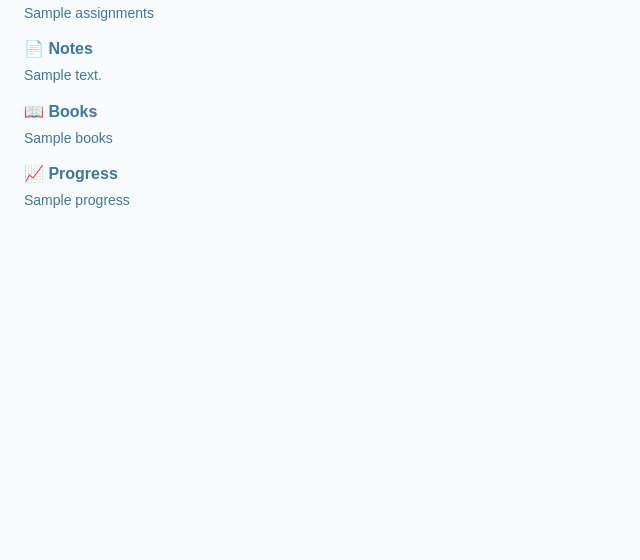
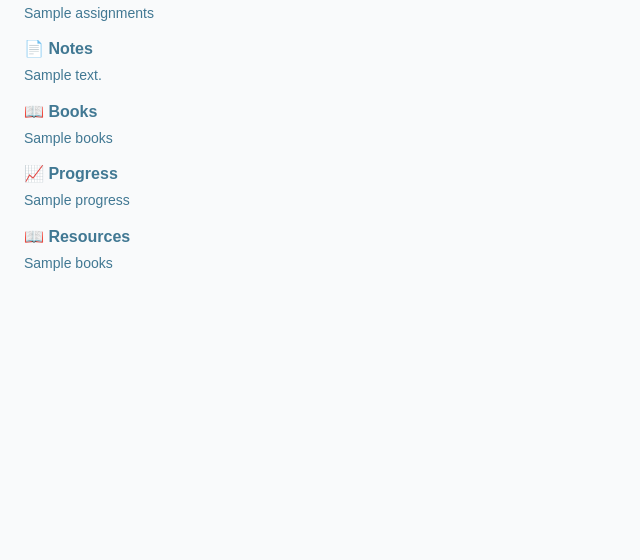
Before and after one commit to Dilshada101/SmartStudy, a Django app: template StudyPortal/templates/admin/custom_dashboard.html in a window 1280 px wide. Shown: the part 223-783 px from the top of the page, without its empty margins (0-640 px from the left). Run offline with Django 5.2, Linux system fonts and the light colour scheme; tables that the repository leaves empty hold one stand-in row (values such as "Sample post"); the template is opened without the code that fills it: values that come from a table or form of the project are taken from there, most other values are stand-ins (such as "Sample title", 1, 10 or a date in 2020); parts of the project's set-up code (start-up, migrations or seed data) failed here and were passed over.

Commit message:
modified

```diff
--- a/StudyPortal/templates/admin/custom_dashboard.html
+++ b/StudyPortal/templates/admin/custom_dashboard.html
@@ -16,78 +16,83 @@
         {% if "Admin" in user_groups %}
             <!-- ADMIN DASHBOARD CARDS -->
             <a href="{% url 'admin_assignment_dashboard' %}" class="bg-white rounded-xl p-4 shadow-sm hover:shadow-md transition transform hover:-translate-y-1 cursor-pointer">
-                <h2 class="text-sm font-semibold text-gray-700">📝 Assignments</h2>
+                <h2 class="text-lg font-semibold text-gray-700">📝 Assignments</h2>
                 <p class="text-2xl font-bold text-purple-600 mt-1">{{ stats.assignments }}</p>
             </a>
 
             <a href="{% url 'admin_notes_dashboard' %}" class="bg-white rounded-xl p-4 shadow-sm hover:shadow-md transition transform hover:-translate-y-1 cursor-pointer">
-                <h2 class="text-sm font-semibold text-gray-700">📄 Notes</h2>
+                <h2 class="text-lg font-semibold text-gray-700">📄 Notes</h2>
                 <p class="text-2xl font-bold text-blue-600 mt-1">{{ stats.notes }}</p>
             </a>
 
             <a href="{% url 'admin_course_dashboard' %}" class="bg-white rounded-xl p-4 shadow-sm hover:shadow-md transition transform hover:-translate-y-1 cursor-pointer">
-                <h2 class="text-sm font-semibold text-gray-700">📚 Courses</h2>
+                <h2 class="text-lg font-semibold text-gray-700">📚 Courses</h2>
                 <p class="text-2xl font-bold text-green-600 mt-1">{{ stats.courses }}</p>
             </a>
 
             <a href="{% url 'admin_resources_dashboard' %}" class="bg-white rounded-xl p-4 shadow-sm hover:shadow-md transition transform hover:-translate-y-1 cursor-pointer">
-                <h2 class="text-sm font-semibold text-gray-700">📖 Resources</h2>
+                <h2 class="text-lg font-semibold text-gray-700">📖 Resources</h2>
                 <p class="text-2xl font-bold text-indigo-600 mt-1">{{ stats.books }}</p>
             </a>
 
             <a href="{% url 'admin_progress_dashboard' %}" class="bg-white rounded-xl p-4 shadow-sm hover:shadow-md transition transform hover:-translate-y-1 cursor-pointer">
-                <h2 class="text-sm font-semibold text-gray-700">📈 Progress</h2>
+                <h2 class="text-lg font-semibold text-gray-700">📈 Progress</h2>
                 <p class="text-2xl font-bold text-green-600 mt-1">{{ stats.progress }}</p>
             </a>
 
             <a href="{% url 'admin_user_dashboard' %}" class="bg-white shadow-lg rounded-2xl p-6 hover:shadow-xl transition">
                 <h2 class="text-lg font-semibold text-gray-700"> 👤Users</h2>
-                <p class="text-4xl font-bold text-green-600 mt-2">{{ stats.users }}</p>
+                <p class="text-2xl font-bold text-green-600 mt-2">{{ stats.users }}</p>
             </a>
 
         {% elif "Teacher" in user_groups %}
             <!-- TEACHER DASHBOARD CARDS -->
             <a href="#" class="bg-white rounded-xl p-4 shadow-sm hover:shadow-md transition transform hover:-translate-y-1 cursor-pointer">
-                <h2 class="text-sm font-semibold text-gray-700">📊 Overall Stats</h2>
+                <h2 class="text-lg font-semibold text-gray-700">📊 Overall Stats</h2>
                 <p class="text-2xl font-bold text-indigo-600 mt-1">{{ stats.overall }}</p>
             </a>
 
             <a href="#" class="bg-white rounded-xl p-4 shadow-sm hover:shadow-md transition transform hover:-translate-y-1 cursor-pointer">
-                <h2 class="text-sm font-semibold text-gray-700">📝 Assigned Tasks</h2>
+                <h2 class="text-lg font-semibold text-gray-700">📝 Assigned Tasks</h2>
                 <p class="text-2xl font-bold text-purple-600 mt-1">{{ assigned_tasks|length }}</p>
             </a>
 
             <a href="#" class="bg-white rounded-xl p-4 shadow-sm hover:shadow-md transition transform hover:-translate-y-1 cursor-pointer">
-                <h2 class="text-sm font-semibold text-gray-700">📄 Notes</h2>
+                <h2 class="text-lg font-semibold text-gray-700">📄 Notes</h2>
                 <p class="text-2xl font-bold text-blue-600 mt-1">{{ add_note|length }}</p>
             </a>
 
             <a href="#" class="bg-white rounded-xl p-4 shadow-sm hover:shadow-md transition transform hover:-translate-y-1 cursor-pointer">
-                <h2 class="text-sm font-semibold text-gray-700">📈 Progress</h2>
+                <h2 class="text-lg font-semibold text-gray-700">📈 Progress</h2>
                 <p class="text-2xl font-bold text-green-600 mt-1">{{ progress|length }}</p>
             </a>
 
         {% else %}
             <!-- STUDENT DASHBOARD CARDS -->
             <a href="{% url 'admin_assignment_dashboard' %}" class="bg-white rounded-xl p-4 shadow-sm hover:shadow-md transition transform hover:-translate-y-1 cursor-pointer">
-                <h2 class="text-sm font-semibold text-gray-700">📝 My Assignments</h2>
+                <h2 class="text-lg font-semibold text-gray-700">📝 My Assignments</h2>
                 <p class="text-2xl font-bold text-purple-600 mt-1">{{ stats.assignments }}</p>
             </a>
 
             <a href="{% url 'admin_notes_dashboard' %}" class="bg-white rounded-xl p-4 shadow-sm hover:shadow-md transition transform hover:-translate-y-1 cursor-pointer">
-                <h2 class="text-sm font-semibold text-gray-700">📄 Notes</h2>
+                <h2 class="text-lg font-semibold text-gray-700">📄 Notes</h2>
                 <p class="text-2xl font-bold text-blue-600 mt-1">{{ stats.notes }}</p>
             </a>
 
             <a href="{% url 'admin_resources_dashboard' %}" class="bg-white rounded-xl p-4 shadow-sm hover:shadow-md transition transform hover:-translate-y-1 cursor-pointer">
-                <h2 class="text-sm font-semibold text-gray-700">📖 Books</h2>
+                <h2 class="text-lg font-semibold text-gray-700">📖 Books</h2>
                 <p class="text-2xl font-bold text-indigo-600 mt-1">{{ stats.books }}</p>
             </a>
 
             <a href="{% url 'admin_progress_dashboard' %}" class="bg-white rounded-xl p-4 shadow-sm hover:shadow-md transition transform hover:-translate-y-1 cursor-pointer">
-                <h2 class="text-sm font-semibold text-gray-700">📈 Progress</h2>
+                <h2 class="text-lg font-semibold text-gray-700">📈 Progress</h2>
                 <p class="text-2xl font-bold text-green-600 mt-1">{{ stats.progress }}</p>
             </a>
+            <a href="{% url 'admin_resources_dashboard' %}" class="bg-white rounded-xl p-4 shadow-sm hover:shadow-md transition transform hover:-translate-y-1 cursor-pointer">
+                <h2 class="text-lg font-semibold text-gray-700">📖 Resources</h2>
+                <p class="text-2xl font-bold text-indigo-600 mt-1">{{ stats.books }}</p>
+            </a>
+
         {% endif %}
 
     </div>
```
Also changed, not shown: SmartStudy/settings.py (+9 -6 lines), StudyPortal/templates/admin/custom_user.html (+11 -8 lines), db.sqlite3.
